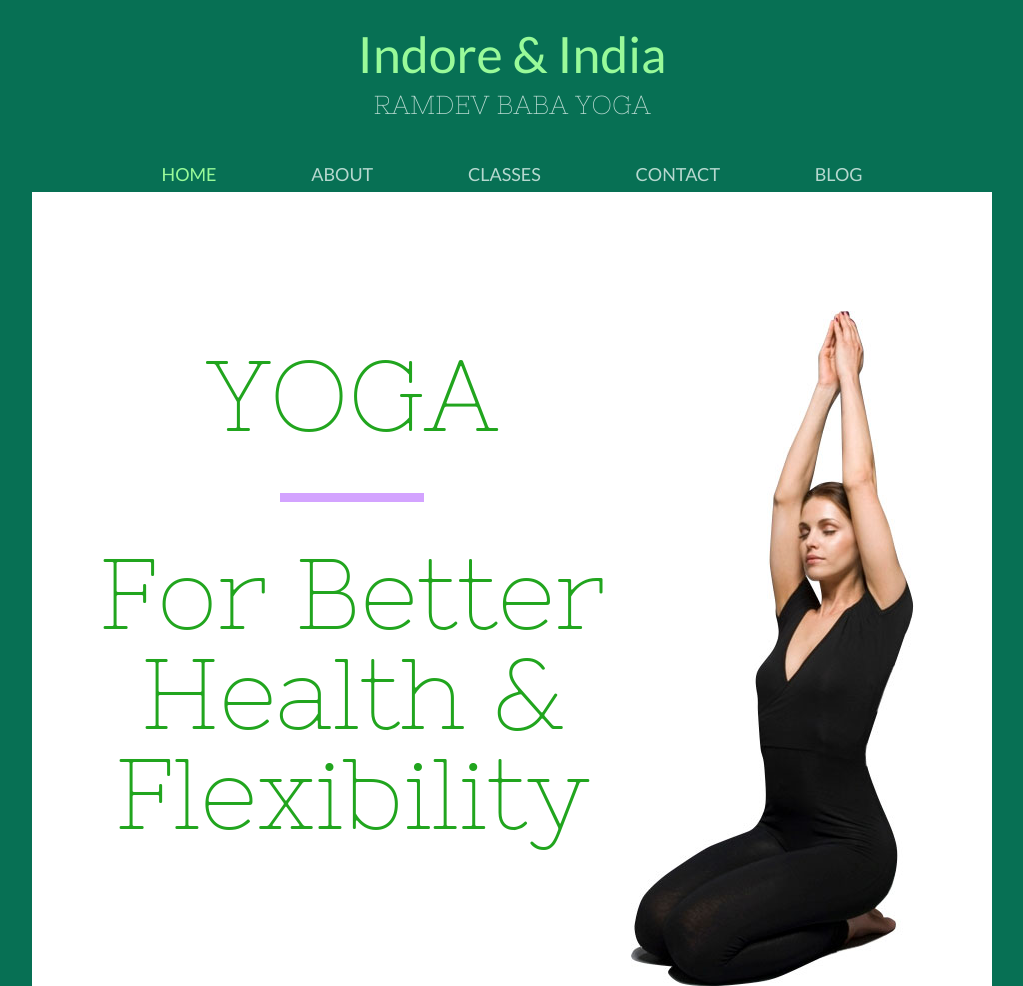
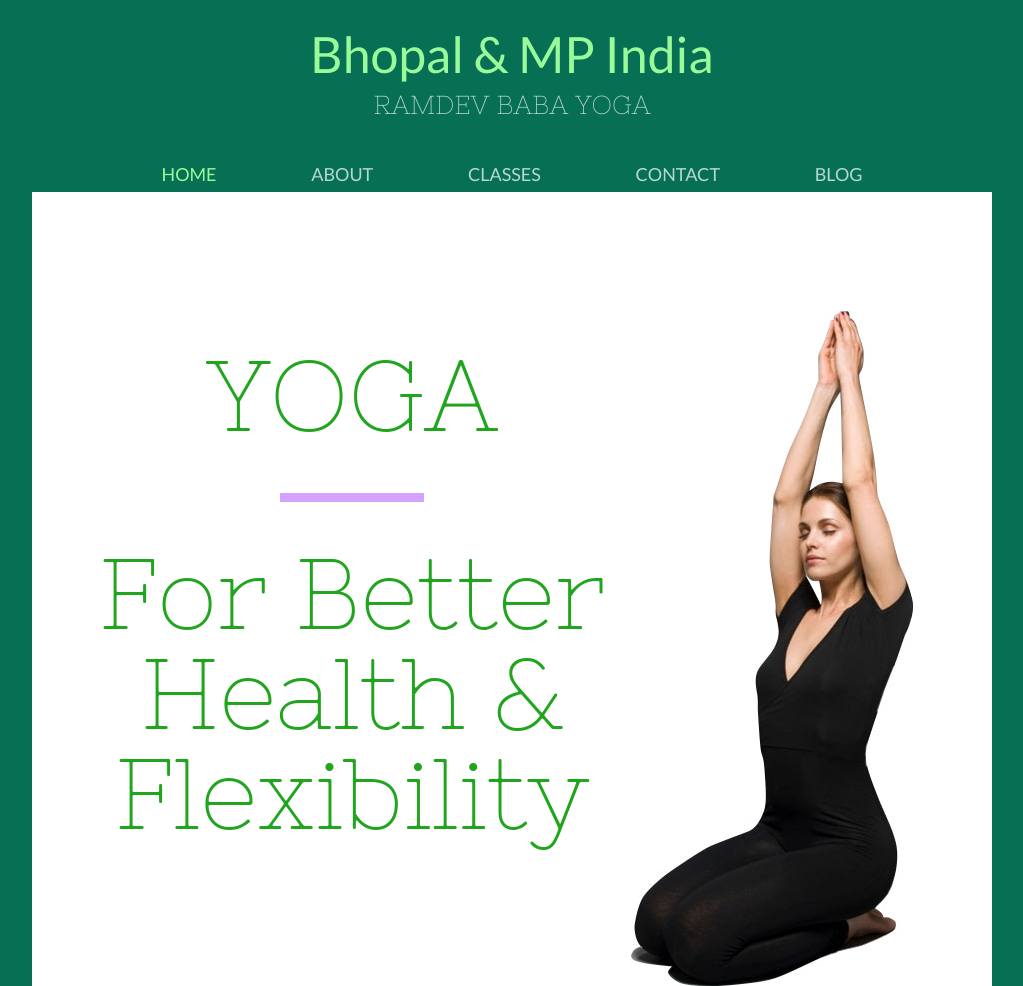
Before and after one commit to sudesh909/website-yoga10, a plain HTML site: page index.html in a window 1280 px wide. Shown: the top 986 px of the page, without its empty margins (128-1151 px from the left). Drawn offline with Linux system fonts and the light colour scheme.

Commit message:
Change for Bhopal
Done changes for Index and Contact and changes are releated to Bhopal word

```diff
--- a/index.html
+++ b/index.html
@@ -11,7 +11,7 @@
 </head>
 <body>
 	<div id="header">
-		<h1><a href="index.html">Indore &amp; India <span>RamDev Baba Yoga</span></a></h1>
+		<h1><a href="index.html">Bhopal &amp; MP India <span>RamDev Baba Yoga</span></a></h1>
 		<ul id="navigation">
 			<li class="current">
 				<a href="index.html">Home</a>
```
Also changed, not shown: contact.html (+1 -1 lines).
